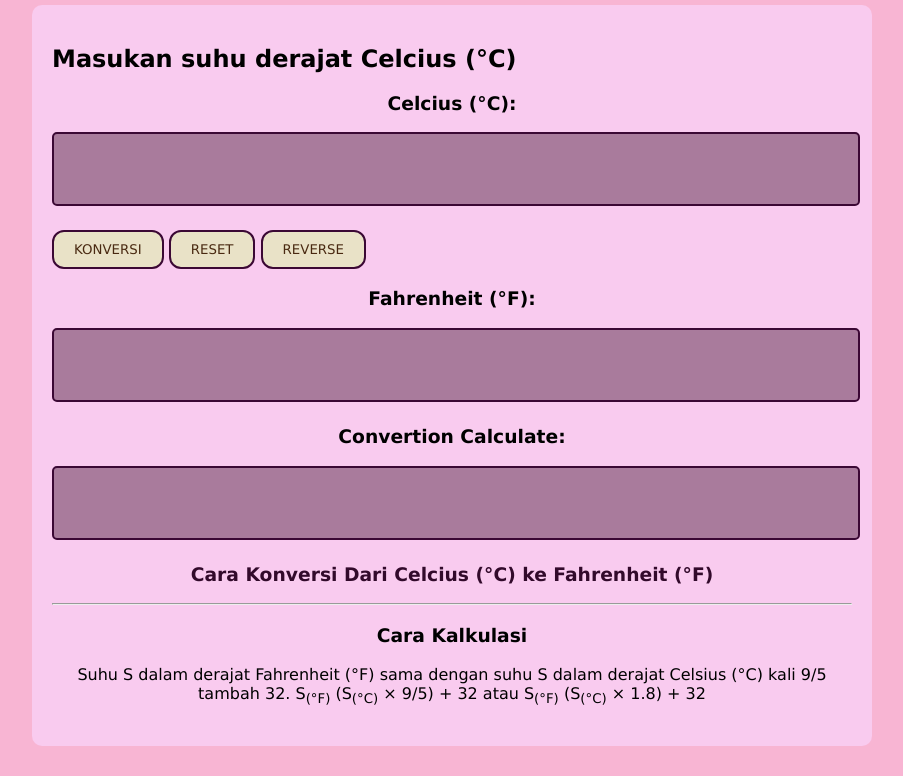
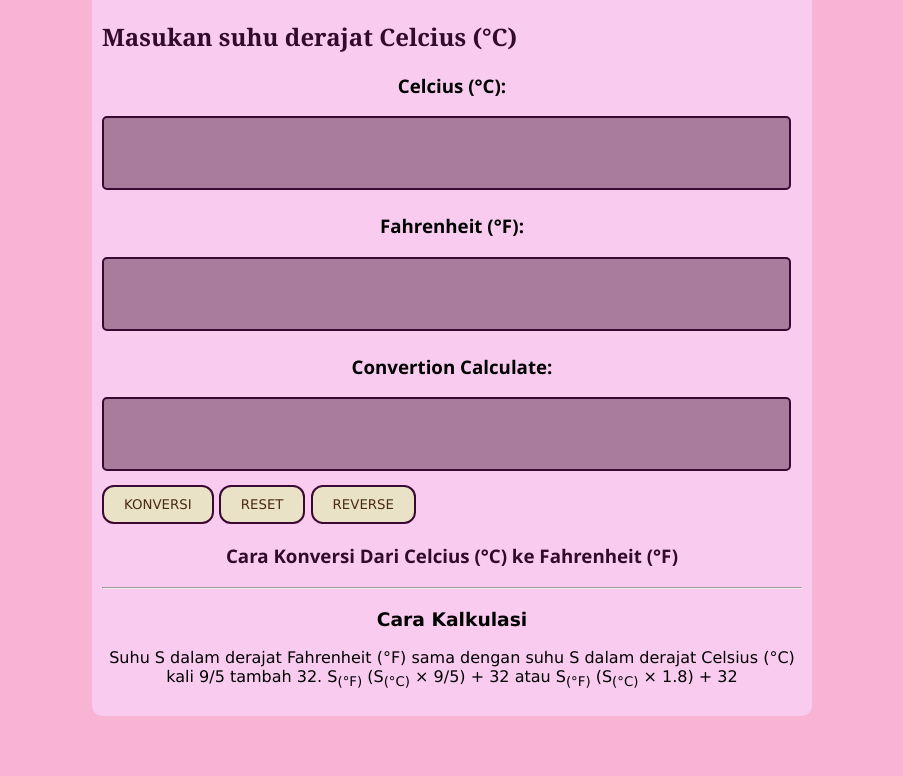
Before and after one commit to revou-fundamental-course/10-jun-24-jeyyol256, a plain HTML site: page index.html in a window 1280 px wide. Shown: the part 106-882 px from the top of the page, without its empty margins (188-1091 px from the left). After the commit the page ends 832 px from the top, so only its background shows below. Drawn offline with Linux system fonts and the light colour scheme.

Commit message:
update css + js

```diff
--- a/css/style.css
+++ b/css/style.css
@@ -1,11 +1,12 @@
 body {
     font-family: 'Lucida Sans', 'Lucida Sans Regular', 'Lucida Grande', 'Lucida Sans Unicode', Geneva, Verdana, sans-serif;
     margin: 0;
-    padding: 30px;
+    padding: 10px;
     background-color: #f8b5d3;
   }
 
   header {
+    font-family: 'Segoe UI', Tahoma, Geneva, Verdana, sans-serif;
     text-align: center;
     margin-bottom: 20px;
   }
@@ -13,18 +14,23 @@ body {
   h1 {
     color: #320a2b;
   }
+  h2{color: #320a2b;
+    font-family: Cambria, Cochin, Georgia, Times, 'Times New Roman', serif;
+
+  }
+
 
   main {
-    max-width: 800px;
+    max-width: 700px;
     margin: 0 auto;
-    padding: 20px;
+    padding: 10px;
     background-color: #f9cbef;
     border-radius: 10px;
     box-shadow: 1 4px 8px rgba(0, 0, 0, 0.1);
   }
 
   section {
-    margin-bottom: 20px;
+    margin-bottom: 10px;
   }
 
   header {
@@ -33,7 +39,7 @@ body {
   }
 
   textarea {
-    width: 98%;
+    width: 95%;
     height: 50px;
     padding: 10px;
     border: 2px solid #3b0834;
--- a/index.html
+++ b/index.html
@@ -16,6 +16,7 @@
   <main>
     <h2>Masukan suhu derajat Celcius (&deg;C)</h2>
 
+
     <section>
       <header>
         <h3>Celcius (&deg;C):</h3>
@@ -25,13 +26,7 @@
         <textarea id="celciusInput"></textarea>
       </section>
 
-      <section class="button">
-        <button id="konversi">KONVERSI</button>
-        <button id="reset">RESET</button>
-        <button id="reverse">REVERSE</button>
-      </section>
-
-      <section>
+          <section>
         <section>
           <header>
             <h3>Fahrenheit (&deg;F):</h3>
@@ -51,6 +46,12 @@
             <textarea id="convertionCalculate"></textarea>
           </section>
         </section>
+      </section>
+
+      <section class="button">
+        <button id="konversi">KONVERSI</button>
+        <button id="reset">RESET</button>
+        <button id="reverse">REVERSE</button>
       </section>
 
       <section>
```
